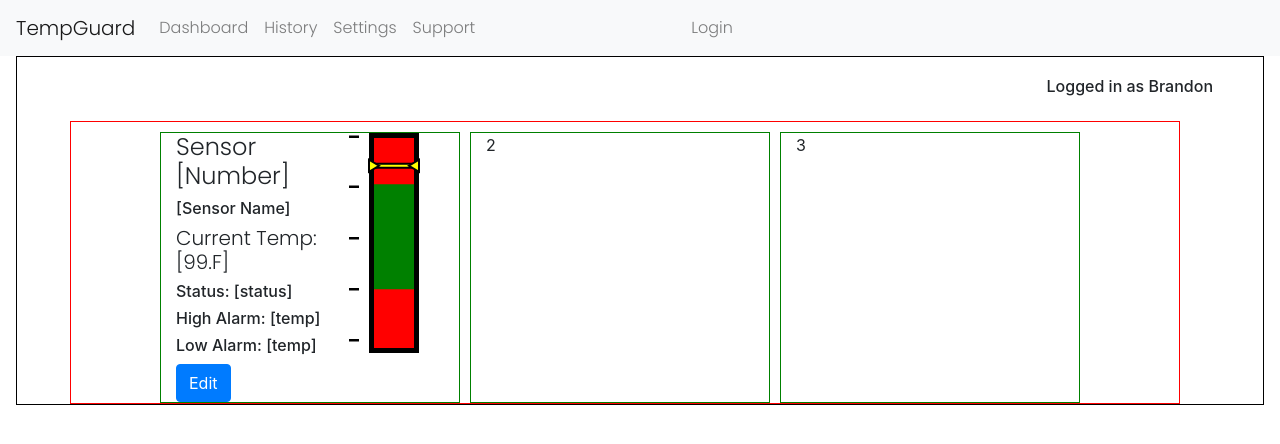
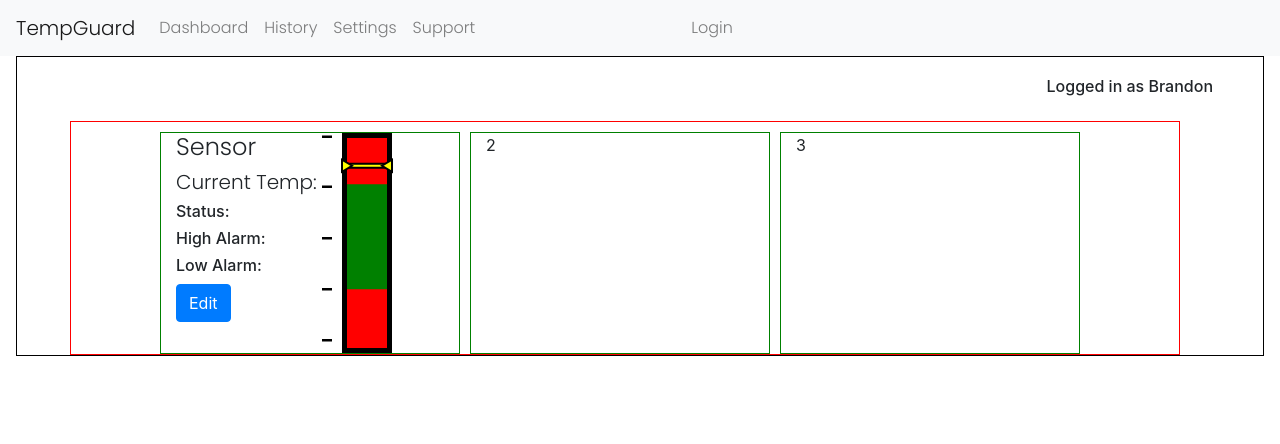
Before and after one commit to bkunke1/tempGuardOAuthClient, a React (Create React App) app: page / in a window 1280 px wide. Shown: the top 444 px of the page. Built offline with nearby package versions, Linux system fonts and the light colour scheme; no server answers.

Commit message:
added unsaved files to prior commit

```diff
--- a/src/Components/Sensor/Sensor.tsx
+++ b/src/Components/Sensor/Sensor.tsx
@@ -2,6 +2,7 @@ import React from 'react';
 import styles from './Sensor.module.css';
 import SensorThermometer from './SensorThermometer/SensorThermometer'
 import SensorData from './SensorData/SensorData'
+import { ISensor } from '../../types/maintypes'
 
 // Bootstrap Components
 import Navbar from 'react-bootstrap/Navbar';
@@ -9,7 +10,7 @@ import Nav from 'react-bootstrap/Nav';
 import NavDropdown from 'react-bootstrap/NavDropdown';
 import Button from 'react-bootstrap/Button';
 
-export default function Sensor(this: any) {
+export default function Sensor(sensor: ISensor) {
 
     const sensorList = [1,2,3];
 
--- a/src/Components/Sensor/SensorData/SensorData.tsx
+++ b/src/Components/Sensor/SensorData/SensorData.tsx
@@ -7,15 +7,15 @@ import Nav from 'react-bootstrap/Nav';
 import NavDropdown from 'react-bootstrap/NavDropdown';
 import Button from 'react-bootstrap/Button';
 
-export default function SensorData() {
+export default function SensorData(props: any) {
   return (
     <div>
-        <h4>Sensor [Number]</h4>
-        <h6>[Sensor Name]</h6>
-        <h5>Current Temp: [99.F]</h5>
-        <h6>Status: [status]</h6>
-        <h6>High Alarm: [temp]</h6>
-        <h6>Low Alarm: [temp]</h6>
+        <h4>Sensor {props.sensorNum}</h4>
+        <h6>{props.sensorName}</h6>
+        <h5>Current Temp: {props.currTemp}</h5>
+        <h6>Status: {props.currStatus}</h6>
+        <h6>High Alarm: {props.sensorHighAlarm}</h6>
+        <h6>Low Alarm: {props.sensorLowAlarm}</h6>
         <Button>Edit</Button>
       </div>
   );
```
